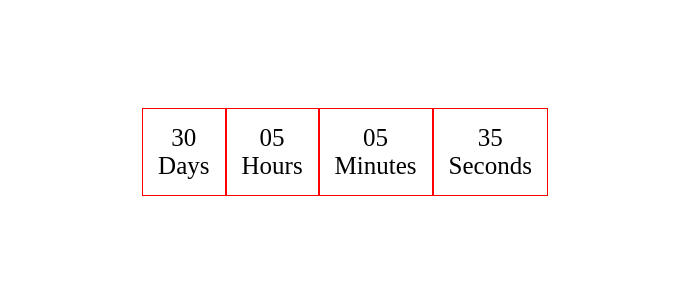
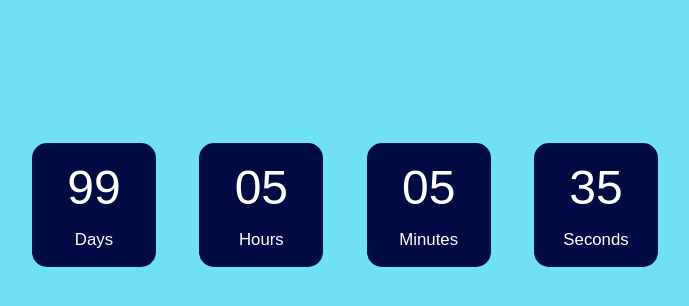
Before and after one commit to Viktor-Kostiuchenko/goit-js-hw-11-timer, a website built with Parcel: page src/index.html in a window 1280 px wide. Shown: the whole page, without its empty margins (295-984 px from the left). Built offline with nearby package versions, Linux system fonts and the light colour scheme.

Commit message:
Optimize and colorize timer

```diff
--- a/src/css/styles.css
+++ b/src/css/styles.css
@@ -1,14 +1,36 @@
+body {
+  text-align: center;
+  padding: 100px 60px;
+  background: #70e1f5;
+  font-family: sans-serif;
+  font-weight: lighter;
+}
+
 .timer {
-  display: flex;
-  justify-content: center;
-  padding: 100px;
-  font-size: 25px;
+  margin: 0 auto;
+  width: 750px;
+  font-size: 3em;
+  font-weight: 100;
+  color: white;
+  padding: 20px;
+  width: 700px;
+  color: white;
 }
 
 .field {
+  display: inline-block;
+  min-width: 90px;
   padding: 15px;
-  display: flex;
-  border: 1px solid red;
-  flex-direction: column;
-  align-items: center;
+  background: #020b43;
+  border-radius: 15px;
+  border: 2px solid #030d52;
+  margin: 15px;
 }
+
+.label {
+  color: #ffffff;
+  display: block;
+  margin-top: 15px;
+  font-size: 0.35em;
+  font-weight: 400;
+}
--- a/src/index.js
+++ b/src/index.js
@@ -1,37 +1,28 @@
 import './css/styles.css';
 
 const refs = {
-  timerEl: document.querySelector('#timer-1'),
   daysEl: document.querySelector('[data-value="days"]'),
   hoursEl: document.querySelector('[data-value="hours"]'),
   minsEl: document.querySelector('[data-value="mins"]'),
   secsEl: document.querySelector('[data-value="secs"]'),
 }
 
-const {timerEl, daysEl, hoursEl, minsEl, secsEl } = refs
+const { daysEl, hoursEl, minsEl, secsEl } = refs
 
 class CountdownTimer {
   constructor({ selector, targetDate, onTick }) {
     this.intervalId = null
     this.selector = selector
     this.targetDate = targetDate
-    this.onTick = onTick
-
-    this.init()
-  }
-
-  init() {
-    const formatedTime = this.getTimeComponents(0)
-    this.onTick(formatedTime)
   }
 
   startInterval() {
     this.selector = setInterval(() => {
-      console.log()
       const currentTime = Date.now()
       const deltaTime = this.targetDate - currentTime
-      const time = this.getTimeComponents(deltaTime)
-      this.onTick(time)
+      const countDown = this.getTimeComponents(deltaTime)
+
+      this.updateClockFace(countDown)
   }, 1000)
   }
 
@@ -47,22 +38,18 @@ class CountdownTimer {
   pad(value) {
     return String(value).padStart(2, '0')
   }
+
+  updateClockFace({ days, hours, mins, secs }) {
+    daysEl.textContent = days
+    hoursEl.textContent = hours
+    minsEl.textContent = mins
+    secsEl.textContent = secs
+  }
 }
-
 
 const timer = new CountdownTimer({
   selector: '#timer-1',
-  targetDate: new Date('Nov 08, 2021'),
-  onTick: updateClockFace,
+  targetDate: new Date('Jan 16, 2022')
 });
 
-function updateClockFace({ days, hours, mins, secs }) {
-  //  console.log(secs)
-    daysEl.textContent = `${days}`
-    hoursEl.textContent = hours
-    minsEl.textContent = mins
-    secsEl.textContent = `${secs}`
-
-  }
-
 timer.startInterval()
```
